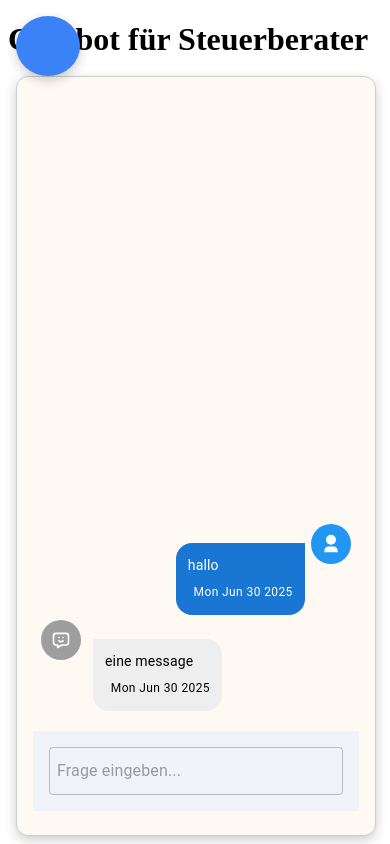
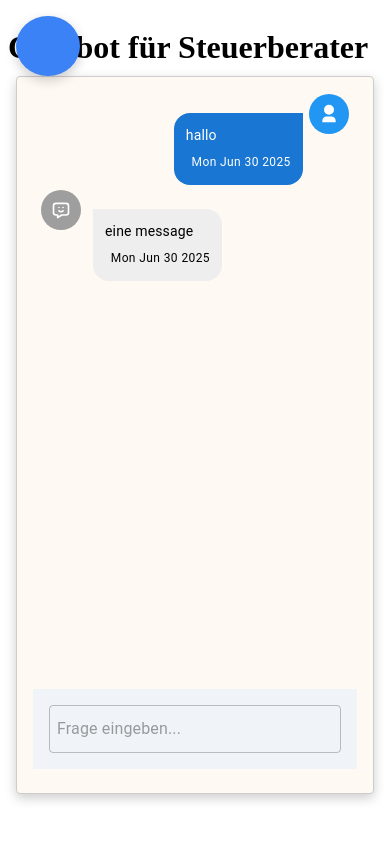
Before and after one commit to normanboettcher/BotPilot, a React (Vite) app in the folder bot-pilot-chat/frontend/: page / in a window 390 px wide. Built offline with nearby package versions, Linux system fonts and the light colour scheme; some icons are missing.

Commit message:
first working mobile version

```diff
--- a/bot-pilot-chat/frontend/src/components/BotContainer.tsx
+++ b/bot-pilot-chat/frontend/src/components/BotContainer.tsx
@@ -1,5 +1,5 @@
-import {Box} from "@mui/material";
-import React, {useState} from "react";
+import {Box,} from "@mui/material";
+import React, {useEffect, useState} from "react";
 import ChatBotButton from "./Buttons/ChatBotButton.tsx";
 import Chatbox from "./Chatbox";
 import useBotResponsive from "../hooks/useBotResponsive.ts";
@@ -7,18 +7,28 @@ import useBotResponsive from "../hooks/useBotResponsive.ts";
 const BotContainer = (): React.ReactNode => {
     const [visible, setVisible] = useState<boolean>(false);
     const {isMobile} = useBotResponsive();
+
+    useEffect(() => {
+        const setVH = () => {
+            document.documentElement.style.setProperty('--vh', `${window.innerHeight * 0.01}px`);
+        };
+        setVH();
+        window.addEventListener('resize', setVH);
+        return () => window.removeEventListener('resize', setVH);
+    }, []);
     return (
         <Box
             id="chatbot-container"
             sx={{
-                position: "fixed",
-                width: isMobile ? '100vw' : 'auto',
+                position: 'fixed',
+                width: isMobile ? '90wv' : 400,
+                maxWidth: 400,
+                height: isMobile ? 'calc(var(--vh, 1vh) * 90)' : 360,
                 bottom: isMobile ? 0 : 16,
                 right: isMobile ? 0 : 16,
                 left: isMobile ? 0 : 'auto',
                 top: isMobile ? 0 : 'auto',
-                padding: '1rem',
-                fontFamily: "sans-serif",
+                padding: isMobile ? '1rem' : '2rem',
                 zIndex: 9999,
             }}
         >
--- a/bot-pilot-chat/frontend/src/components/Chatbox.tsx
+++ b/bot-pilot-chat/frontend/src/components/Chatbox.tsx
@@ -15,19 +15,16 @@ const Chatbox: React.FC<Props> = ({visible}) => {
             id="chatbox"
             elevation={4}
             sx={{
-                width: isMobile ? '100vw' : 400,
+                width: isMobile ? '90wv' : 400,
                 maxWidth: isMobile ? 360 : 400,
-                height: isMobile ? '90vh' : 360,
+                height: isMobile ? '90%' : 'auto',
                 display: visible ? "flex" : "none",
                 flexDirection: "column",
-                justifyContent: "flex-end",
+                justifyContent: "space-between",
                 backgroundColor: "#fef9f3",
                 border: "1px solid #ccc",
-                borderRadius: "12px",
                 padding: "1rem",
                 boxShadow: "0 4px 12px rgba(0,0,0,0.2)",
-                mt: isMobile ? 0 : 2,
-                boxSizing: "border-box",
             }}
         >
             <Chatverlauf/>
--- a/bot-pilot-chat/frontend/src/components/Chatverlauf.tsx
+++ b/bot-pilot-chat/frontend/src/components/Chatverlauf.tsx
@@ -19,7 +19,10 @@ const Chatverlauf: React.FC = () => {
     }, [messages]);
 
     return (
-        <Box style={{maxHeight: 280, overflow: "auto"}}>
+        <Box style={{
+            overflow: "auto",
+            height: "100%",
+        }}>
             <List
                 sx={{
                     p: 1,
--- a/bot-pilot-chat/frontend/src/style.css
+++ b/bot-pilot-chat/frontend/src/style.css
@@ -55,3 +55,7 @@
   color: #333;
 }
 */
+
+body, html {
+    overflow-y: auto;
+}
```
Lines whose indentation alone changed are shown as unchanged.
